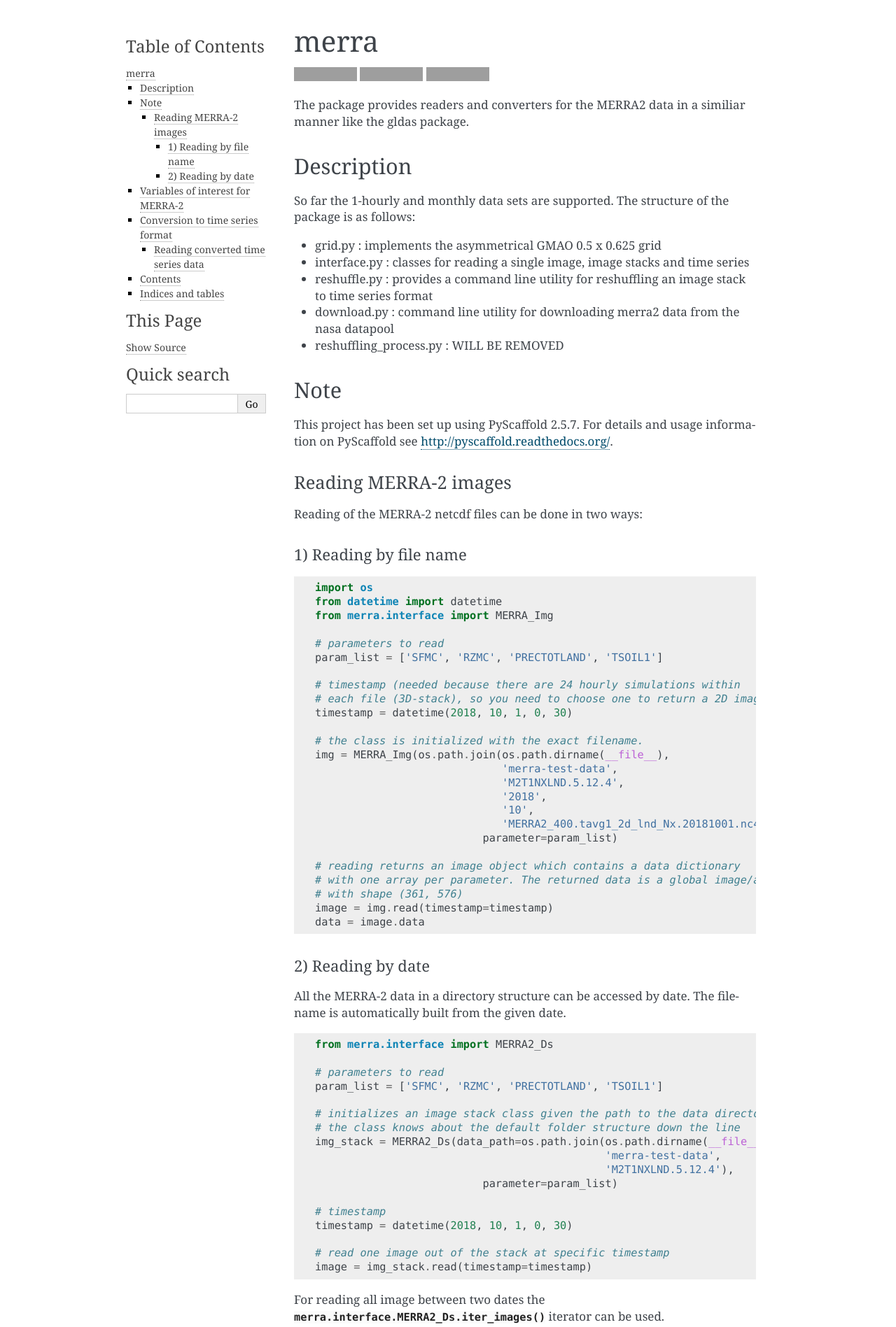
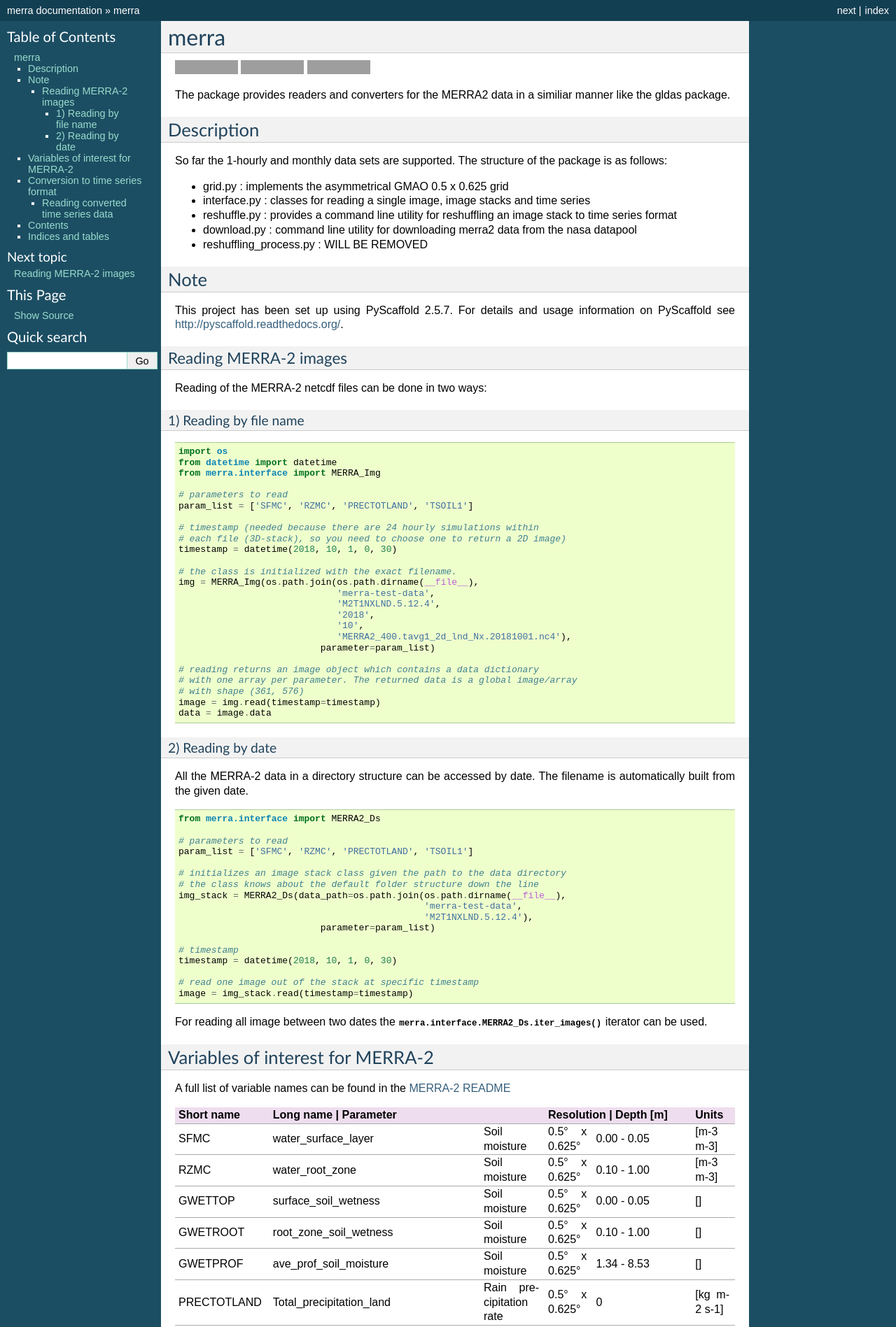
Before and after one commit to TUW-GEO/merra, a Sphinx documentation site: the page built from docs/index.rst, in a window 1280 px wide. Shown: the top 1897 px of the page at 70% size. Built offline with Sphinx 7.4.7, drawn with Linux system fonts in a browser that asks for light colours; formulas are drawn with MathJax 3; pages that are not in the unit, such as notebooks, are missing from menus; some of the changed text lies outside the part shown; grey boxes are pictures that could not be loaded.

```diff
--- a/docs/conf.py
+++ b/docs/conf.py
@@ -45,7 +45,9 @@ if on_rtd:
 # coming with Sphinx (named 'sphinx.ext.*') or your custom ones.
 extensions = ['sphinx.ext.autodoc', 'sphinx.ext.intersphinx', 'sphinx.ext.todo',
               'sphinx.ext.autosummary', 'sphinx.ext.viewcode', 'sphinx.ext.coverage',
-              'sphinx.ext.doctest', 'sphinx.ext.ifconfig', 'sphinx.ext.pngmath',
+              'sphinx.ext.doctest', 'sphinx.ext.ifconfig',
+              # commented the line below because it raises an extension error
+              #'sphinx.ext.pngmath',
               'sphinx.ext.napoleon']
 
 # Add any paths that contain templates here, relative to this directory.
@@ -115,7 +117,7 @@ pygments_style = 'sphinx'
 
 # The theme to use for HTML and HTML Help pages.  See the documentation for
 # a list of builtin themes.
-html_theme = 'alabaster'
+html_theme = 'default'
 
 # Theme options are theme-specific and customize the look and feel of a theme
 # further.  For a list of options available for each theme, see the
```
